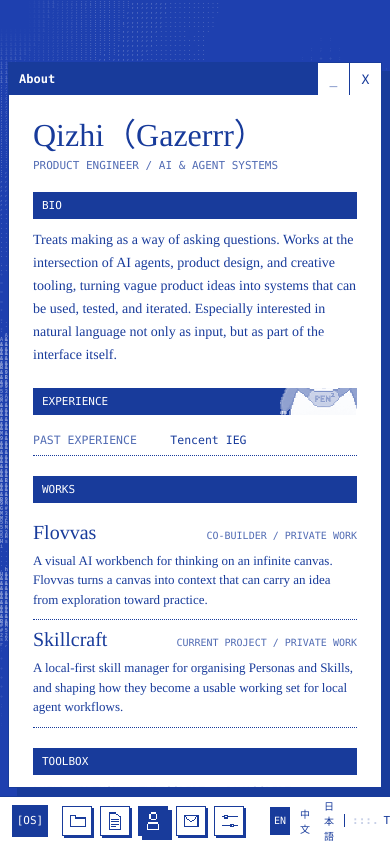
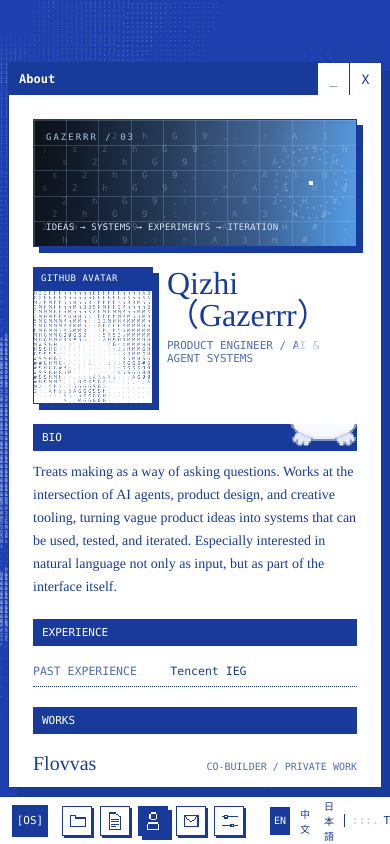
Before and after one commit to Gazerrr03/readME, a website with bundled scripts: page index.html in a window 390 px wide. Both pictures are taken after a click on the button 153 px from the left and 820 px from the top of the page. Built offline with nearby package versions, Linux system fonts and the light colour scheme.

Commit message:
feat(about): add GitHub-inspired profile graphics
Add a local avatar source and ASCII canvas treatment for the About window.\nKeep the banner and avatar labels synchronized across all locales.

```diff
--- a/scripts/apps/about-app.js
+++ b/scripts/apps/about-app.js
@@ -1,4 +1,5 @@
 import { about, pick } from '../data/content.js';
+import { createAboutAvatar, createAboutBanner } from './about-graphics.js';
 
 function createElement(document, tagName, attributes = {}, text = '') {
   const element = document.createElement(tagName);
@@ -17,12 +18,15 @@
 
   const render = () => {
     const locale = i18n.locale;
+    const banner = createAboutBanner({ document, i18n });
 
     const masthead = createElement(document, 'header', { 'data-about-masthead': '' });
     masthead.append(
       createElement(document, 'h3', {}, about.name),
       createElement(document, 'p', { 'data-about-role': '' }, pick(about.role, locale)),
     );
+    const identity = createElement(document, 'div', { 'data-about-identity': '' });
+    identity.append(createAboutAvatar({ document, i18n }), masthead);
 
     const bio = createElement(document, 'section', { 'data-about-section': 'bio' });
     bio.append(
@@ -80,7 +84,7 @@
     });
     now.append(nowList);
 
-    root.replaceChildren(masthead, bio, experience, works, toolbox, now);
+    root.replaceChildren(banner, identity, bio, experience, works, toolbox, now);
   };
 
   render();
--- /dev/null
+++ b/scripts/apps/about-graphics.js
@@ -0,0 +1,211 @@
+const AVATAR_URL = new URL('../../assets/about/ryo.jpg', import.meta.url).href;
+const ASCII_GLYPHS = ' .,:;irsXA253hMHGS#9B&@';
+const MONO_FONT = 'ui-monospace, SFMono-Regular, Menlo, Monaco, Consolas, monospace';
+let avatarImagePromise;
+
+function createElement(document, tagName, attributes = {}, text = '') {
+  const element = document.createElement(tagName);
+  Object.entries(attributes).forEach(([name, value]) => element.setAttribute(name, value));
+  element.textContent = text;
+  return element;
+}
+
+function getAvatarImage(document) {
+  if (!avatarImagePromise) {
+    avatarImagePromise = new Promise((resolve, reject) => {
+      const image = new document.defaultView.Image();
+      image.addEventListener('load', () => resolve(image), { once: true });
+      image.addEventListener('error', () => reject(new Error('About avatar failed to load')), { once: true });
+      image.src = AVATAR_URL;
+    });
+  }
+  return avatarImagePromise;
+}
+
+function drawBanner(canvas) {
+  const view = canvas.ownerDocument.defaultView;
+  const rect = canvas.getBoundingClientRect();
+  if (!rect.width || !rect.height) return;
+
+  const dpr = Math.min(view.devicePixelRatio || 1, 2);
+  const width = Math.round(rect.width * dpr);
+  const height = Math.round(rect.height * dpr);
+  canvas.width = width;
+  canvas.height = height;
+
+  const context = canvas.getContext('2d');
+  if (!context) return;
+  context.setTransform(dpr, 0, 0, dpr, 0, 0);
+  context.clearRect(0, 0, rect.width, rect.height);
+
+  const gradient = context.createLinearGradient(0, 0, rect.width, rect.height * 0.4);
+  gradient.addColorStop(0, '#0D1117');
+  gradient.addColorStop(0.42, '#182A46');
+  gradient.addColorStop(0.72, '#284779');
+  gradient.addColorStop(1, '#428FDC');
+  context.fillStyle = gradient;
+  context.fillRect(0, 0, rect.width, rect.height);
+
+  const glow = context.createRadialGradient(
+    rect.width * 0.82,
+    rect.height * 0.18,
+    0,
+    rect.width * 0.82,
+    rect.height * 0.18,
+    rect.width * 0.7,
+  );
+  glow.addColorStop(0, 'rgba(157, 199, 241, 0.28)');
+  glow.addColorStop(1, 'rgba(157, 199, 241, 0)');
+  context.fillStyle = glow;
+  context.fillRect(0, 0, rect.width, rect.height);
+
+  context.strokeStyle = 'rgba(157, 199, 241, 0.24)';
+  context.lineWidth = 1;
+  for (let x = 0; x <= rect.width; x += rect.width / 10) {
+    context.beginPath();
+    context.moveTo(Math.round(x) + 0.5, 0);
+    context.lineTo(Math.round(x) + 0.5, rect.height);
+    context.stroke();
+  }
+  for (let y = 0; y <= rect.height; y += rect.height / 5) {
+    context.beginPath();
+    context.moveTo(0, Math.round(y) + 0.5);
+    context.lineTo(rect.width, Math.round(y) + 0.5);
+    context.stroke();
+  }
+
+  const ringX = rect.width * 0.86;
+  const ringY = rect.height * 0.5;
+  context.setLineDash([2, 5]);
+  context.strokeStyle = 'rgba(217, 232, 248, 0.5)';
+  [rect.height * 0.28, rect.height * 0.2].forEach((radius) => {
+    context.beginPath();
+    context.arc(ringX, ringY, radius, 0, Math.PI * 2);
+    context.stroke();
+  });
+  context.setLineDash([]);
+  context.fillStyle = '#FFFFFF';
+  context.fillRect(ringX - 2, ringY - 2, 4, 4);
+
+  context.font = `9px ${MONO_FONT}`;
+  context.textBaseline = 'top';
+  for (let y = 12; y < rect.height - 8; y += 13) {
+    for (let x = 8; x < rect.width - 8; x += 10) {
+      const index = Math.abs((x / 10 + y / 13) % (ASCII_GLYPHS.length - 4));
+      if (index > 2 && (x + y) % 3 !== 0) continue;
+      context.fillStyle = `rgba(217, 232, 248, ${0.16 + (index / ASCII_GLYPHS.length) * 0.22})`;
+      context.fillText(ASCII_GLYPHS[Math.floor(index) + 2], x, y);
+    }
+  }
+}
+
+function drawAvatar(canvas, image) {
+  const columns = 24;
+  const rows = 24;
+  const cellSize = 10;
+  const sampleCanvas = canvas.ownerDocument.createElement('canvas');
+  sampleCanvas.width = columns;
+  sampleCanvas.height = rows;
+  const sampleContext = sampleCanvas.getContext('2d', { willReadFrequently: true });
+  const context = canvas.getContext('2d');
+  if (!sampleContext || !context) return;
+
+  sampleContext.drawImage(image, 0, 0, columns, rows);
+  const pixels = sampleContext.getImageData(0, 0, columns, rows).data;
+  canvas.width = columns * cellSize;
+  canvas.height = rows * cellSize;
+  context.fillStyle = '#FFFFFF';
+  context.fillRect(0, 0, canvas.width, canvas.height);
+  context.font = `10px ${MONO_FONT}`;
+  context.textBaseline = 'top';
+
+  for (let row = 0; row < rows; row += 1) {
+    for (let column = 0; column < columns; column += 1) {
+      const pixel = (row * columns + column) * 4;
+      const luminance = (
+        pixels[pixel] * 0.2126
+        + pixels[pixel + 1] * 0.7152
+        + pixels[pixel + 2] * 0.0722
+      );
+      const glyphIndex = Math.round(((255 - luminance) / 255) * (ASCII_GLYPHS.length - 1));
+      const glyph = ASCII_GLYPHS[glyphIndex];
+      if (glyph === ' ') continue;
+      const opacity = 0.2 + (glyphIndex / (ASCII_GLYPHS.length - 1)) * 0.8;
+      context.fillStyle = `rgba(24, 59, 155, ${opacity})`;
+      context.fillText(glyph, column * cellSize, row * cellSize);
+    }
+  }
+}
+
+function observeBanner(canvas) {
+  const view = canvas.ownerDocument.defaultView;
+  const redraw = () => {
+    if (!canvas.isConnected) return;
+    drawBanner(canvas);
+  };
+  view.requestAnimationFrame(redraw);
+  if (!view.ResizeObserver) return;
+
+  const observer = new view.ResizeObserver(() => {
+    if (!canvas.isConnected) {
+      observer.disconnect();
+      return;
+    }
+    redraw();
+  });
+  observer.observe(canvas);
+}
+
+export function createAboutBanner({ document, i18n }) {
+  const root = createElement(document, 'div', { 'data-about-banner': '' });
+  const canvas = createElement(document, 'canvas', { 'data-about-banner-canvas': '', 'aria-hidden': 'true' });
+  const copy = createElement(document, 'div', { 'data-about-banner-copy': '' });
+  const kicker = createElement(document, 'span', { 'data-about-banner-kicker': '' });
+  const trail = createElement(document, 'span', { 'data-about-banner-trail': '' });
+  copy.append(kicker, trail);
+  root.append(canvas, copy);
+
+  const render = () => {
+    kicker.textContent = i18n.t('about.bannerLabel');
+    trail.textContent = i18n.t('about.bannerTrail');
+  };
+  render();
+  observeBanner(canvas);
+  return root;
+}
+
+export function createAboutAvatar({ document, i18n }) {
+  const root = createElement(document, 'div', { 'data-about-avatar-frame': '' });
+  const label = createElement(document, 'span', { 'data-about-avatar-label': '' });
+  const canvas = createElement(document, 'canvas', {
+    'data-about-avatar': '',
+    role: 'img',
+  });
+  const fallback = createElement(document, 'img', {
+    'data-about-avatar-fallback': '',
+    src: AVATAR_URL,
+    alt: '',
+  });
+  root.append(label, canvas, fallback);
+
+  const render = () => {
+    label.textContent = i18n.t('about.avatarLabel');
+    canvas.setAttribute('aria-label', i18n.t('about.avatarAlt'));
+    fallback.setAttribute('alt', i18n.t('about.avatarAlt'));
+  };
+  render();
+  root.dataset.aboutAvatarState = 'loading';
+  canvas.dataset.aboutAvatarState = 'loading';
+  getAvatarImage(document)
+    .then((image) => {
+      if (!canvas.isConnected) return;
+      drawAvatar(canvas, image);
+      root.dataset.aboutAvatarState = 'ready';
+      canvas.dataset.aboutAvatarState = 'ready';
+    })
+    .catch(() => {
+      root.dataset.aboutAvatarState = 'fallback';
+      canvas.dataset.aboutAvatarState = 'fallback';
+    });
+  return root;
+}
--- a/scripts/i18n/dictionaries.js
+++ b/scripts/i18n/dictionaries.js
@@ -65,6 +65,8 @@
     'writing.noNotes': 'SELECT TEXT IN THE ARTICLE TO SAVE A HIGHLIGHT.',
     'writing.notePlaceholder': 'ADD A NOTE…', 'writing.deleteNote': 'DELETE',
     'about.bio': 'BIO', 'about.experience': 'EXPERIENCE', 'about.works': 'WORKS', 'about.toolbox': 'TOOLBOX', 'about.now': 'NOW',
+    'about.bannerLabel': 'GAZERRR / 03', 'about.bannerTrail': 'IDEAS → SYSTEMS → EXPERIMENTS → ITERATION',
+    'about.avatarLabel': 'GITHUB AVATAR', 'about.avatarAlt': 'Qizhi’s GitHub avatar',
     'contact.directory': 'CHANNEL DIRECTORY', 'contact.channel': 'CHANNEL',
     'contact.address': 'ADDRESS', 'contact.status': 'STATUS', 'contact.receiving': 'RECEIVING',
   }),
@@ -134,6 +136,8 @@
     'writing.noNotes': '在正文中选中文字，即可保存高亮。',
     'writing.notePlaceholder': '写点批注…', 'writing.deleteNote': '删除',
     'about.bio': '自述', 'about.experience': '经历', 'about.works': '作品', 'about.toolbox': '工具箱', 'about.now': '当前',
+    'about.bannerLabel': 'GAZERRR / 03', 'about.bannerTrail': '想法 → 系统 → 实验 → 迭代',
+    'about.avatarLabel': 'GITHUB 头像', 'about.avatarAlt': 'Qizhi 的 GitHub 头像',
     'contact.directory': '频道目录', 'contact.channel': '频道',
     'contact.address': '地址', 'contact.status': '状态', 'contact.receiving': '接收中',
   }),
@@ -203,6 +207,8 @@
     'writing.noNotes': '本文のテキストを選択するとハイライトを保存できます。',
     'writing.notePlaceholder': 'メモを追加…', 'writing.deleteNote': '削除',
     'about.bio': '自己紹介', 'about.experience': '経験', 'about.works': '作品', 'about.toolbox': 'ツールボックス', 'about.now': '現在',
+    'about.bannerLabel': 'GAZERRR / 03', 'about.bannerTrail': 'アイデア → システム → 実験 → 反復',
+    'about.avatarLabel': 'GITHUB アバター', 'about.avatarAlt': 'Qizhi の GitHub アバター',
     'contact.directory': 'チャンネル一覧', 'contact.channel': 'チャンネル',
     'contact.address': 'アドレス', 'contact.status': '状態', 'contact.receiving': '受信中',
   }),
--- a/styles/apps.css
+++ b/styles/apps.css
@@ -339,6 +339,92 @@
 
 [data-about-app] { align-content: start; display: grid; gap: 20px; height: 100%; }
 
+[data-about-banner] {
+  background: #0d1117;
+  border: 1px solid var(--blue);
+  box-shadow: 6px 6px 0 var(--blue);
+  min-height: 142px;
+  overflow: hidden;
+  position: relative;
+}
+
+[data-about-banner-canvas] { display: block; height: 100%; width: 100%; }
+
+[data-about-banner-copy] {
+  bottom: 0;
+  color: #fff;
+  display: flex;
+  flex-direction: column;
+  justify-content: space-between;
+  left: 0;
+  padding: 14px;
+  pointer-events: none;
+  position: absolute;
+  right: 0;
+  top: 0;
+}
+
+[data-about-banner-kicker],
+[data-about-banner-trail] {
+  font-family: var(--mono);
+  font-size: 10px;
+  line-height: 1.35;
+}
+
+[data-about-banner-kicker] { color: #9dc7f1; letter-spacing: 2px; }
+[data-about-banner-trail] { color: #d9e8f8; letter-spacing: 0.25px; }
+
+[data-about-identity] {
+  align-items: start;
+  display: grid;
+  gap: 16px;
+  grid-template-columns: 132px minmax(0, 1fr);
+}
+
+[data-about-avatar-frame] {
+  background: var(--white);
+  border: 1px solid var(--blue);
+  box-shadow: 6px 6px 0 var(--blue);
+  min-width: 0;
+  overflow: hidden;
+}
+
+[data-about-avatar-label] {
+  background: var(--blue);
+  color: var(--white);
+  display: block;
+  font-family: var(--mono);
+  font-size: 9px;
+  letter-spacing: 0.5px;
+  line-height: 1.2;
+  padding: 6px 7px;
+}
+
+[data-about-avatar] {
+  background: repeating-linear-gradient(
+    135deg,
+    color-mix(in srgb, var(--blue) 8%, var(--white)),
+    color-mix(in srgb, var(--blue) 8%, var(--white)) 4px,
+    var(--white) 4px,
+    var(--white) 8px
+  );
+  display: block;
+  height: 126px;
+  width: 100%;
+}
+
+[data-about-avatar][data-about-avatar-state='ready'] { background: var(--white); }
+
+[data-about-avatar-fallback] {
+  display: none;
+  height: 126px;
+  object-fit: cover;
+  width: 100%;
+}
+
+[data-about-avatar-frame][data-about-avatar-state='fallback'] [data-about-avatar] { display: none; }
+[data-about-avatar-frame][data-about-avatar-state='fallback'] [data-about-avatar-fallback] { display: block; }
+
 [data-about-masthead] h3 {
   font-family: var(--serif);
   font-size: 42px;
@@ -503,6 +589,13 @@
 @media (max-width: 760px) {
   [data-projects-card] { width: 148px; }
   [data-projects-card-frame] { height: 118px; }
+  [data-about-banner] { min-height: 128px; }
+  [data-about-banner-copy] { padding: 12px; }
+  [data-about-banner-kicker],
+  [data-about-banner-trail] { font-size: 9px; }
+  [data-about-identity] { gap: 14px; grid-template-columns: 120px minmax(0, 1fr); }
+  [data-about-avatar],
+  [data-about-avatar-fallback] { height: 112px; }
   [data-about-masthead] h3 { font-size: 32px; }
   [data-contact-row] { grid-template-columns: 64px minmax(0, 1fr) 40px; }
 }
```
Also changed, not shown: tests/e2e/apps.spec.js (+22 -0 lines), assets/about/ryo.jpg (added).
